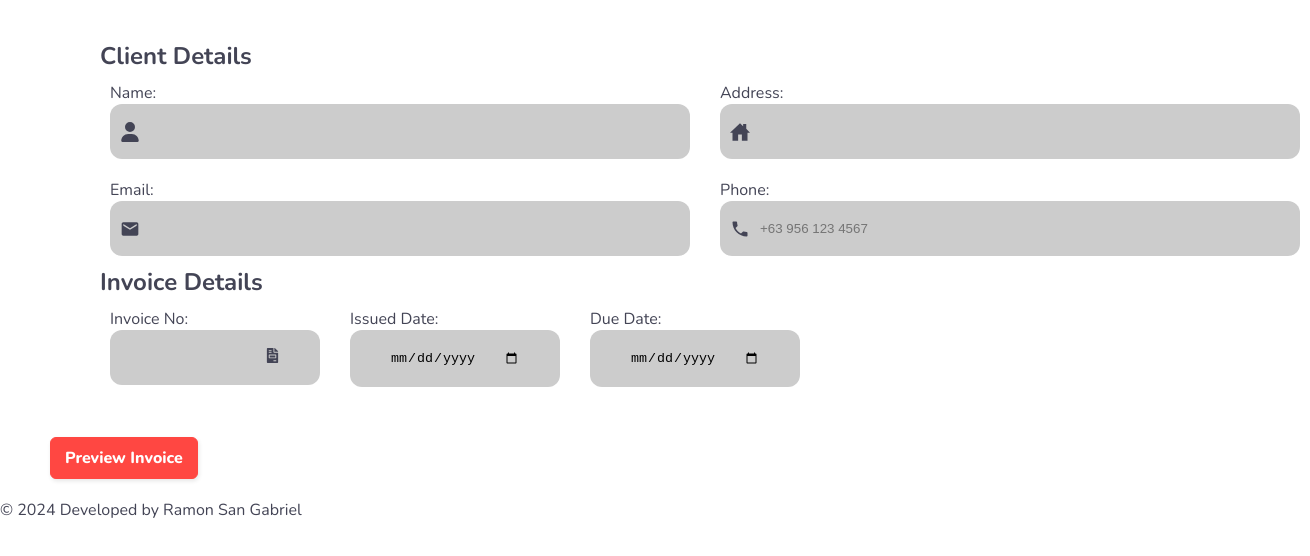
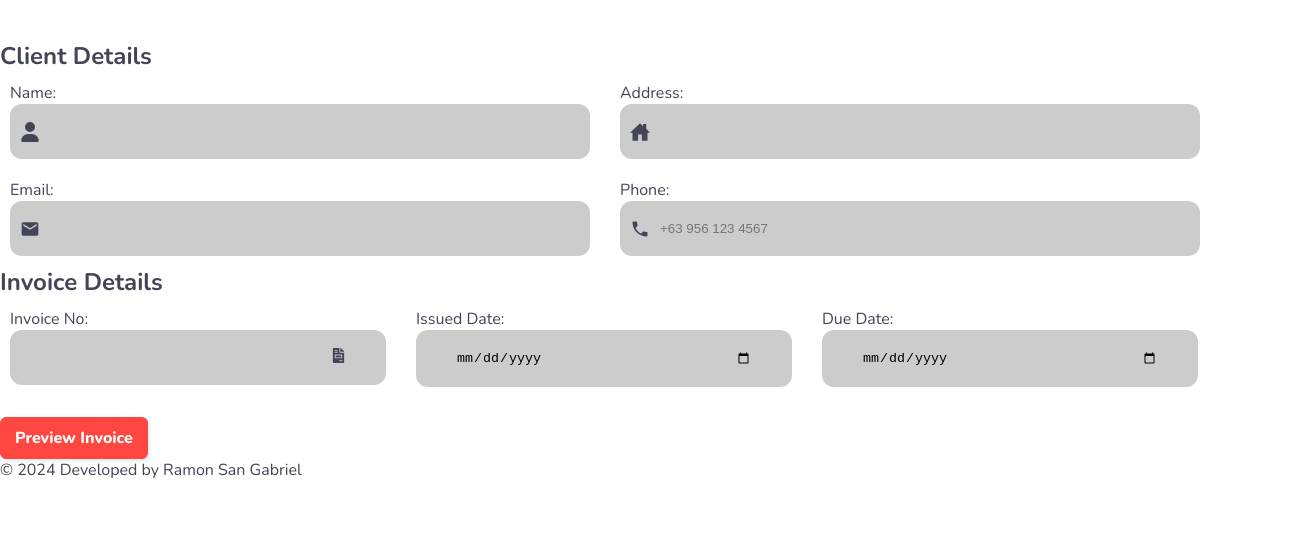
Before and after one commit to RamonSanGabriel/invoice-app, a React (Vite) app: page / in a window 1280 px wide. Shown: the top 556 px of the page, 1310 px wide, since content can reach past the window. Built offline with nearby package versions, Linux system fonts and the light colour scheme.

Commit message:
previewBtn

```diff
--- a/src/components/Buttons/PreviewBtn/PreviewBtn.jsx
+++ b/src/components/Buttons/PreviewBtn/PreviewBtn.jsx
@@ -1,4 +1,3 @@
-import React from 'react';
 import css from './PreviewBtn.module.css';
 
 const PreviewBtn = ({ value }) => {
--- a/src/components/Header/Header.module.css
+++ b/src/components/Header/Header.module.css
@@ -2,4 +2,8 @@
   text-transform: uppercase;
   padding: 40px 0;
   font-size: 1.5rem;
+  text-align: right;
 }
+
+header {
+}
--- a/src/components/InvoiceDetails/InvoiceDetails.jsx
+++ b/src/components/InvoiceDetails/InvoiceDetails.jsx
@@ -1,7 +1,9 @@
+import css from './InvoiceDetails.module.css';
+
 const InvoiceDetails = ({ invoiceNo, issueDate, dueDate }) => {
   return (
-    <div>
-      <article>
+    <>
+      <div>
         <ul>
           <li>
             <h4>Invoice Number: </h4>
@@ -14,13 +16,12 @@ const InvoiceDetails = ({ invoiceNo, issueDate, dueDate }) => {
           <li>
             <h4>Due Date: </h4>
             <span>
-              {' '}
               <p>{dueDate}</p>
             </span>
           </li>
         </ul>
-      </article>
-    </div>
+      </div>
+    </>
   );
 };
 
--- a/src/components/InvoiceDetails/InvoiceDetails.module.css
+++ b/src/components/InvoiceDetails/InvoiceDetails.module.css
@@ -1,3 +1,8 @@
+.invoiceDiv {
+  display: flex;
+  text-align: right;
+}
+
 li {
   display: flex;
 }
--- a/src/components/SharedLayout/ShareLayout.module.css
+++ b/src/components/SharedLayout/ShareLayout.module.css
@@ -2,7 +2,7 @@
   padding: 10px;
 
   @media (width > 767px) {
-    padding: 20px 50px;
+    padding: 50px 80px;
   }
 }
 .userClient {
@@ -19,8 +19,9 @@
     grid-template-columns: repeat(2, 1fr);
   }
 }
-h2 {
+.formHeader {
   display: block;
+  margin-top: 40px;
 }
 label {
   position: relative;
@@ -73,8 +74,48 @@ article {
 
 .articleInvoice {
   @media (width > 767px) {
-    display: grid;
-    grid-template-columns: repeat(3, 230px);
-    /* grid-gap: 10px 10px; */
+    /* display: grid; */
+    grid-template-columns: repeat(3, 396px);
+    grid-gap: 10px 10px;
+    /* justify-item: center; */
   }
 }
+
+/* .previewBtn {
+  & .previewBtn {
+    background: #ff4742;
+    border: 1px solid #ff4742;
+    border-radius: 6px;
+    box-shadow: rgba(0, 0, 0, 0.1) 1px 2px 4px;
+    box-sizing: border-box;
+    color: #ffffff;
+    cursor: pointer;
+    display: inline-block;
+    font-family: nunito, roboto, proxima-nova, 'proxima nova', sans-serif;
+    font-size: 16px;
+    font-weight: 800;
+    line-height: 16px;
+    min-height: 40px;
+    outline: 0;
+    padding: 12px 14px;
+    text-align: center;
+    text-rendering: geometricprecision;
+    text-transform: none;
+    user-select: none;
+    -webkit-user-select: none;
+    touch-action: manipulation;
+    vertical-align: middle;
+    margin-top: 20px;
+  }
+
+  .previewBtn:hover,
+  .previewBtn:active {
+    background-color: initial;
+    background-position: 0 0;
+    color: #ff4742;
+  }
+
+  .previewBtn:active {
+    opacity: 0.5;
+  }
+} */
--- a/src/components/SharedLayout/SharedLayout.jsx
+++ b/src/components/SharedLayout/SharedLayout.jsx
@@ -42,7 +42,7 @@ const SharedLayout = () => {
   const handlePrint = useReactToPrint({ contentRef });
   return (
     <>
-      <div className={css.sharedContainer}>
+      <div>
         {/*    <ReactToPrint
           trigger={() => <button>Print / Download</button>}
           content={() => contentRef.current}
@@ -51,8 +51,13 @@ const SharedLayout = () => {
         {showInvoice ? (
           <>
             {/* Print Button */}
-            <button onClick={handlePrint}>Print / Download</button>
-            <div className={css.sharedContainer} ref={contentRef}>
+            <div className={css.sharedContainer}>
+              <button className={css.previewBtn} onClick={handlePrint}>
+                Print / Download
+              </button>
+            </div>
+            <div ref={contentRef}>
+              <div className={css.sharedContainer}>
                 {/* Header */}
                 <Header />
 
@@ -80,14 +85,15 @@ const SharedLayout = () => {
                 {/* Footer details */}
                 <Footer />
               </div>
+            </div>
             <PreviewBtn value={setShowInvoice} />
           </>
         ) : (
           <>
-            <div className={css.sharedContainer}>
+            <div>
               {/* Forms */}
               <form>
-                <h2> Client Details</h2>
+                <h2 className={css.formHeader}> Client Details</h2>
                 <article>
                   <div className={css.clientDiv}>
                     <label htmlFor="clientDetails">
@@ -123,6 +129,7 @@ const SharedLayout = () => {
                       Email:
                       <MdEmail className={css.icon} />
                       <input
+                        className={css.formInput}
                         type="email"
                         onInput={toInputLowerCase}
                         maxLength={62}
@@ -159,6 +166,7 @@ const SharedLayout = () => {
                       Invoice No:
                       <FaFileInvoice className={css.iconInvoice} />
                       <input
+                        className={css.formInput}
                         type="text"
                         onInput={toInputUppercase}
                         maxLength={10}
@@ -171,6 +179,7 @@ const SharedLayout = () => {
                     <label>
                       Issued Date:
                       <input
+                        className={css.formInput}
                         type="date"
                         value={issuedDate}
                         onChange={e => setIssuedDate(e.target.value)}
@@ -181,6 +190,7 @@ const SharedLayout = () => {
                     <label>
                       Due Date:
                       <input
+                        className={css.formInput}
                         type="date"
                         value={dueDate}
                         onChange={e => setDueDate(e.target.value)}
```
Lines whose indentation alone changed are shown as unchanged.
